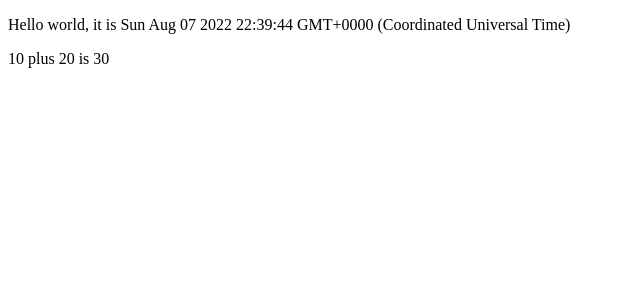
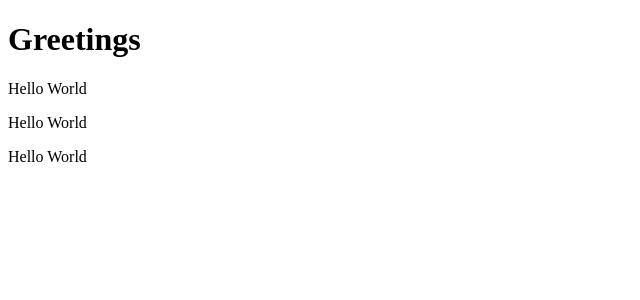
Before and after one commit to SirAntonioG/part1, a React (Create React App) app: page / in a window 1280 px wide. Shown: the top 300 px of the page, without its empty margins (0-640 px from the left). Built offline with nearby package versions, Linux system fonts and the light colour scheme.

Commit message:
Fullstack part1: Multiple components completed

```diff
--- a/src/App.js
+++ b/src/App.js
@@ -1,14 +1,17 @@
-
-const App = () => {
-  const now = new Date();
-  const a = 10;
-  const b = 20;
+const Hello = () => {
   return (
     <div>
-      <p>Hello world, it is {now.toString()}</p>
-      <p>
-        {a} plus {b} is {a+ b}
-      </p>
+      <p>Hello World</p>
+    </div>
+  );
+}
+const App = () => {
+  return (
+    <div>
+      <h1>Greetings</h1>
+      <Hello />
+      <Hello />
+      <Hello />
     </div>
   );
 }
```
